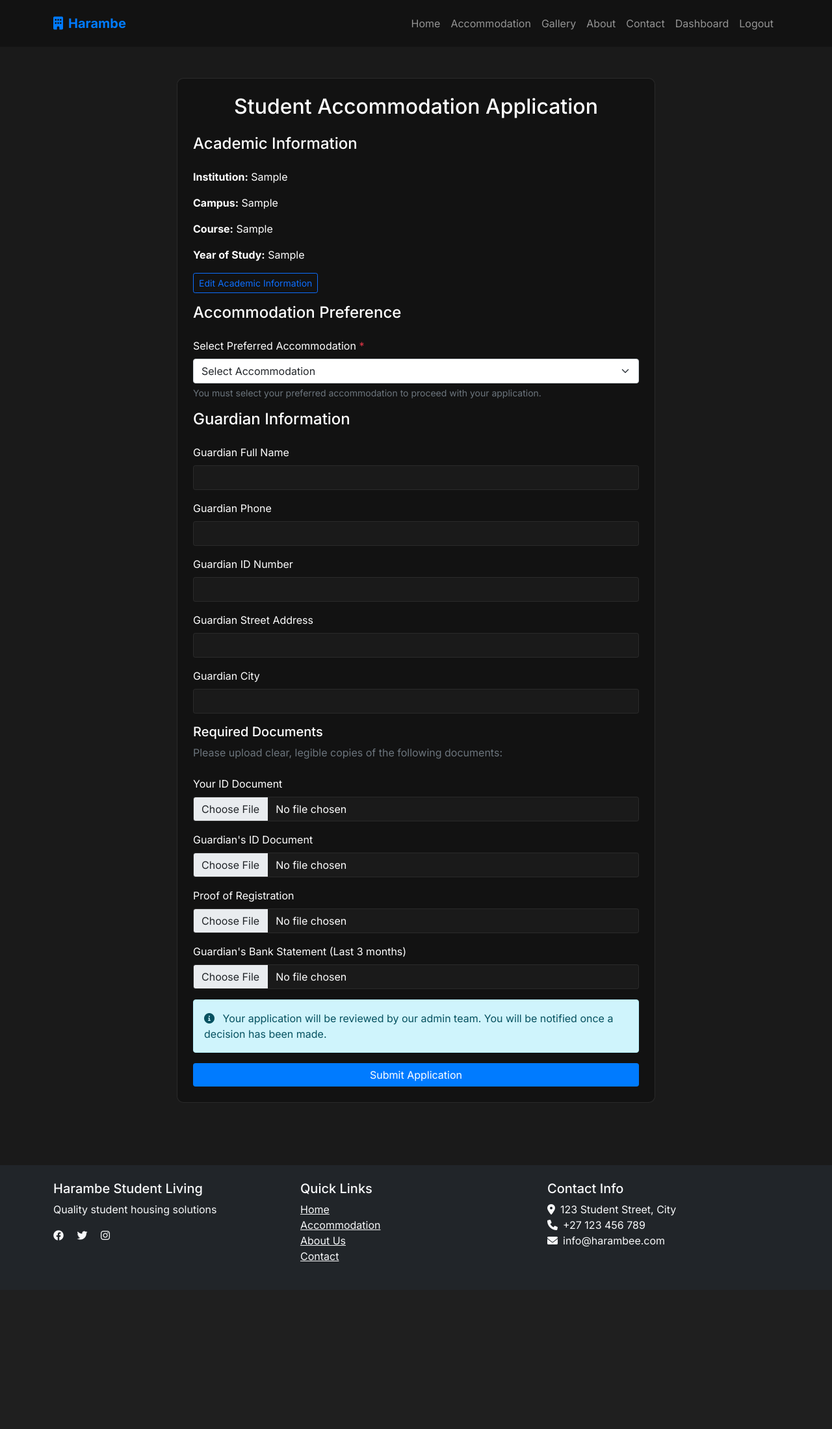
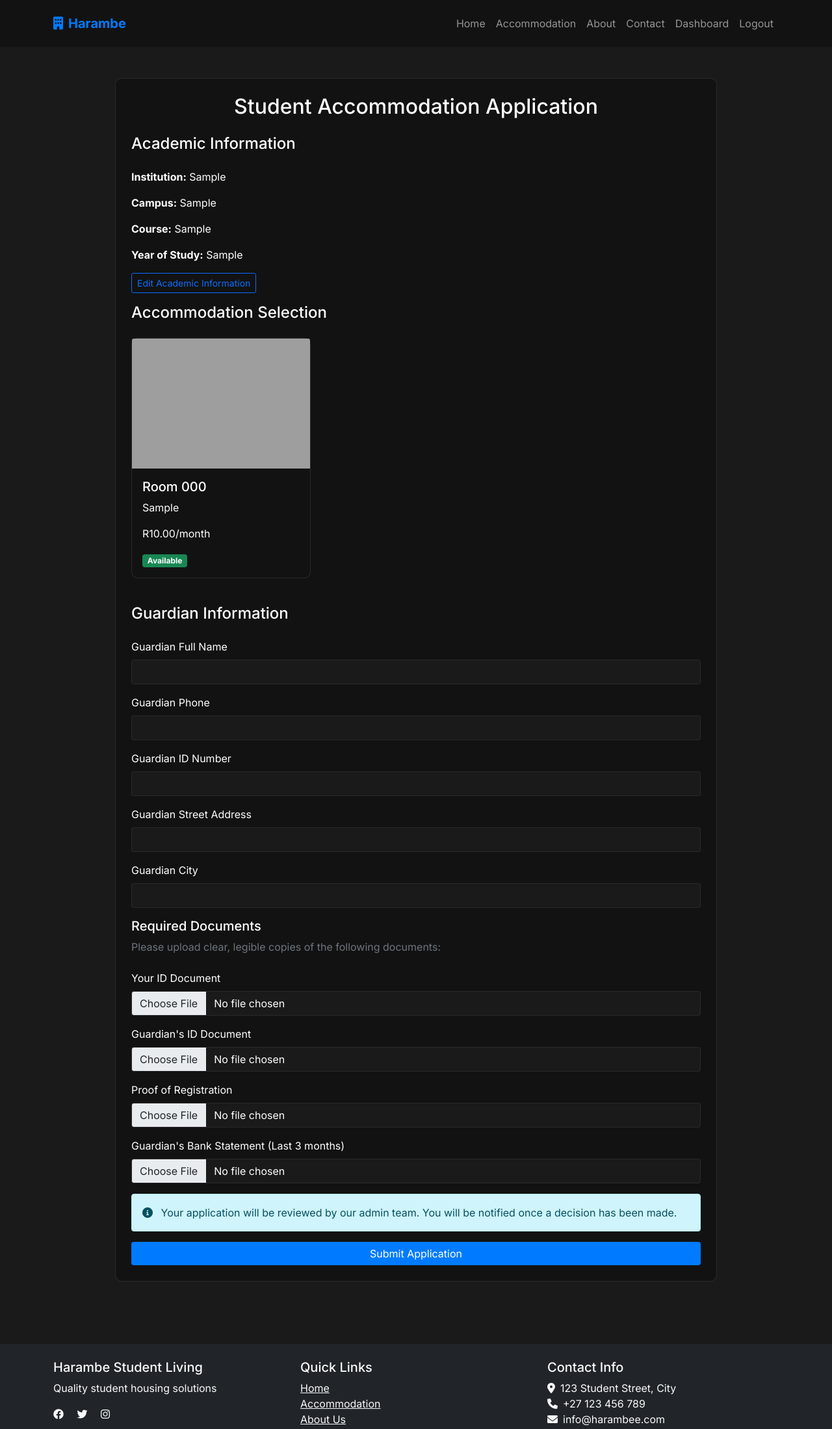
Before and after one commit to harry34704/Harambee_1, a Flask app: page /apply in a window 1280 px wide. Shown: the top 2199 px of the page at 65% size. Before the commit the page ends 1941 px from the top, so only its background shows below. Run offline with Flask 3, Linux system fonts and the light colour scheme; a user stored in the database is signed in; tables that the repository leaves empty hold one stand-in row (values such as "Sample post"); grey boxes are pictures that could not be loaded.

Commit message:
all Changes

```diff
--- a/static/js/main.js
+++ b/static/js/main.js
@@ -49,6 +49,35 @@ function previewDocument(input) {
     }
 }
 
+function selectRoom(element) {
+    if (element.classList.contains('room-unavailable')) {
+        return;
+    }
+
+    // Remove selected class from all rooms
+    document.querySelectorAll('.room-selectable').forEach(room => {
+        room.classList.remove('room-selected');
+    });
+
+    // Add selected class to clicked room
+    element.classList.add('room-selected');
+
+    // Update hidden input
+    const roomId = element.getAttribute('data-room-id');
+    document.getElementById('accommodation_preference').value = roomId;
+
+    // Handle PI asset attachment
+    fetch(`/static/attached_assets/pi/${roomId}`)
+        .then(response => response.json())
+        .then(data => {
+            if (data.pi_assets) {
+                // Update UI with PI assets if needed
+                console.log('PI assets loaded:', data.pi_assets);
+            }
+        })
+        .catch(error => console.error('Error loading PI assets:', error));
+}
+
 // Handle room booking modal
 const bookingModal = document.getElementById('bookingModal');
 if (bookingModal) {
--- a/templates/apply.html
+++ b/templates/apply.html
@@ -1,10 +1,9 @@
-
 {% extends "base.html" %}
 
 {% block content %}
 <div class="container py-5">
     <div class="row justify-content-center">
-        <div class="col-md-8">
+        <div class="col-md-10">
             <div class="card">
                 <div class="card-body p-4">
                     <h2 class="text-center mb-4">Student Accommodation Application</h2>
@@ -18,17 +17,30 @@
                             <a href="{{ url_for('academic_info') }}" class="btn btn-sm btn-outline-primary">Edit Academic Information</a>
                         </div>
 
-                        <h4 class="mb-4">Accommodation Preference</h4>
-                        <div class="mb-3">
-                            <label for="accommodation_preference" class="form-label">Select Preferred Accommodation <span class="text-danger">*</span></label>
-                            <select class="form-select" id="accommodation_preference" name="accommodation_preference" required>
-                                <option value="">Select Accommodation</option>
-                                {% for room in accommodations %}
-                                <option value="{{ room.id }}">{{ room.room_type }} - Room {{ room.room_number }} (R{{ room.price }})</option>
-                                {% endfor %}
-                            </select>
-                            <div class="form-text">You must select your preferred accommodation to proceed with your application.</div>
+                        <h4 class="mb-4">Accommodation Selection</h4>
+                        <div class="row mb-4">
+                            {% for room in accommodations %}
+                            <div class="col-md-4 mb-3">
+                                <div class="card h-100 {% if room.is_available %}room-selectable{% else %}room-unavailable{% endif %}"
+                                     data-room-id="{{ room.id }}" onclick="selectRoom(this)">
+                                    <img src="{{ url_for('static', filename='attached_assets/pi' + room.room_number|string + '.jpg') }}"
+                                         class="card-img-top" alt="Room {{ room.room_number }}"
+                                         style="height: 200px; object-fit: cover;">
+                                    <div class="card-body">
+                                        <h5 class="card-title">Room {{ room.room_number }}</h5>
+                                        <p class="card-text">{{ room.room_type }}</p>
+                                        <p class="card-text">R{{ room.price }}/month</p>
+                                        {% if room.is_available %}
+                                        <span class="badge bg-success">Available</span>
+                                        {% else %}
+                                        <span class="badge bg-danger">Occupied</span>
+                                        {% endif %}
+                                    </div>
+                                </div>
+                            </div>
+                            {% endfor %}
                         </div>
+                        <input type="hidden" id="accommodation_preference" name="accommodation_preference" required>
 
                         <h4 class="mb-4">Guardian Information</h4>
                         <div class="mb-3">
@@ -90,3 +102,22 @@
     </div>
 </div>
 {% endblock %}
+
+{% block styles %}
+<style>
+.room-selectable {
+    cursor: pointer;
+    transition: transform 0.2s;
+}
+.room-selectable:hover {
+    transform: scale(1.02);
+}
+.room-selected {
+    border: 3px solid #0d6efd;
+}
+.room-unavailable {
+    opacity: 0.7;
+    cursor: not-allowed;
+}
+</style>
+{% endblock %}
--- a/templates/base.html
+++ b/templates/base.html
@@ -24,10 +24,7 @@
                         <a class="nav-link" href="{{ url_for('home') }}">Home</a>
                     </li>
                     <li class="nav-item">
-                        <a class="nav-link" href="{{ url_for('accommodation') }}">Accommodation</a>
-                    </li>
-                    <li class="nav-item">
-                        <a class="nav-link" href="{{ url_for('gallery') }}">Gallery</a>
+                        <a class="nav-link" href="{{ url_for('gallery') }}">Accommodation</a>
                     </li>
                     <li class="nav-item">
                         <a class="nav-link" href="{{ url_for('about') }}">About</a>
```
Also changed, not shown: templates/accommodation.html (deleted, +0 -68 lines).
